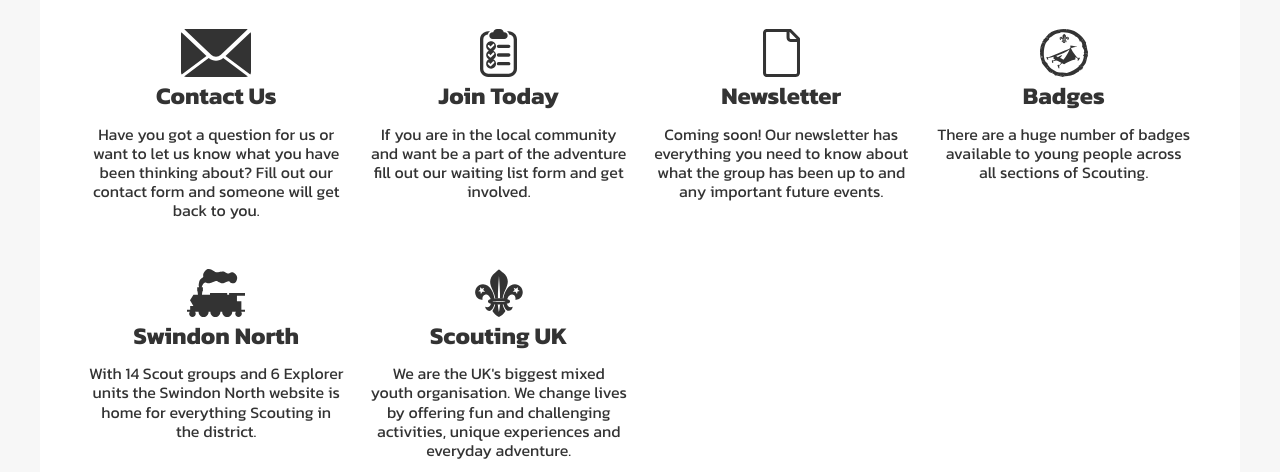
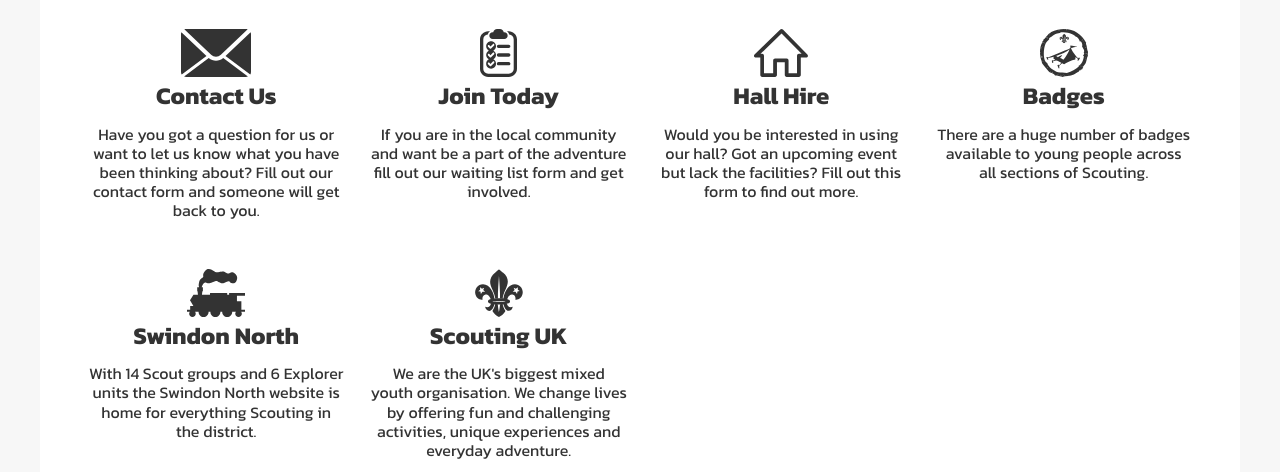
Before and after one commit to StueyKent/old-stratton-scouts, a website: page src/index.html in a window 1280 px wide. Shown: the part 1556-2028 px from the top of the page. Drawn offline with nearby package versions, Linux system fonts and the light colour scheme; some packages are replaced by stand-ins of ours; files that its build step writes are made by us from their sources; files whose address does not match are found by name.

Commit message:
hall hire

```diff
--- a/src/partials/quick-links.html
+++ b/src/partials/quick-links.html
@@ -15,10 +15,10 @@
       </a>
     </li>
     <li>
-      <a href="#">
-        <img src="images/newsletter-icon.svg" alt="">
-        <h2>Newsletter</h2>
-        <p>Coming soon! Our newsletter has everything you need to know about what the group has been up to and any important future events.</p>
+      <a href="https://goo.gl/forms/to1rwSIztvUdg9l93">
+        <img src="images/hall-icon.svg" alt="">
+        <h2>Hall Hire</h2>
+        <p>Would you be interested in using our hall? Got an upcoming event but lack the facilities? Fill out this form to find out more.</p>
       </a>
     </li>
     <li>
```
Also changed, not shown: build/404.html, build/images/hall-icon.svg (added), build/index.html.
